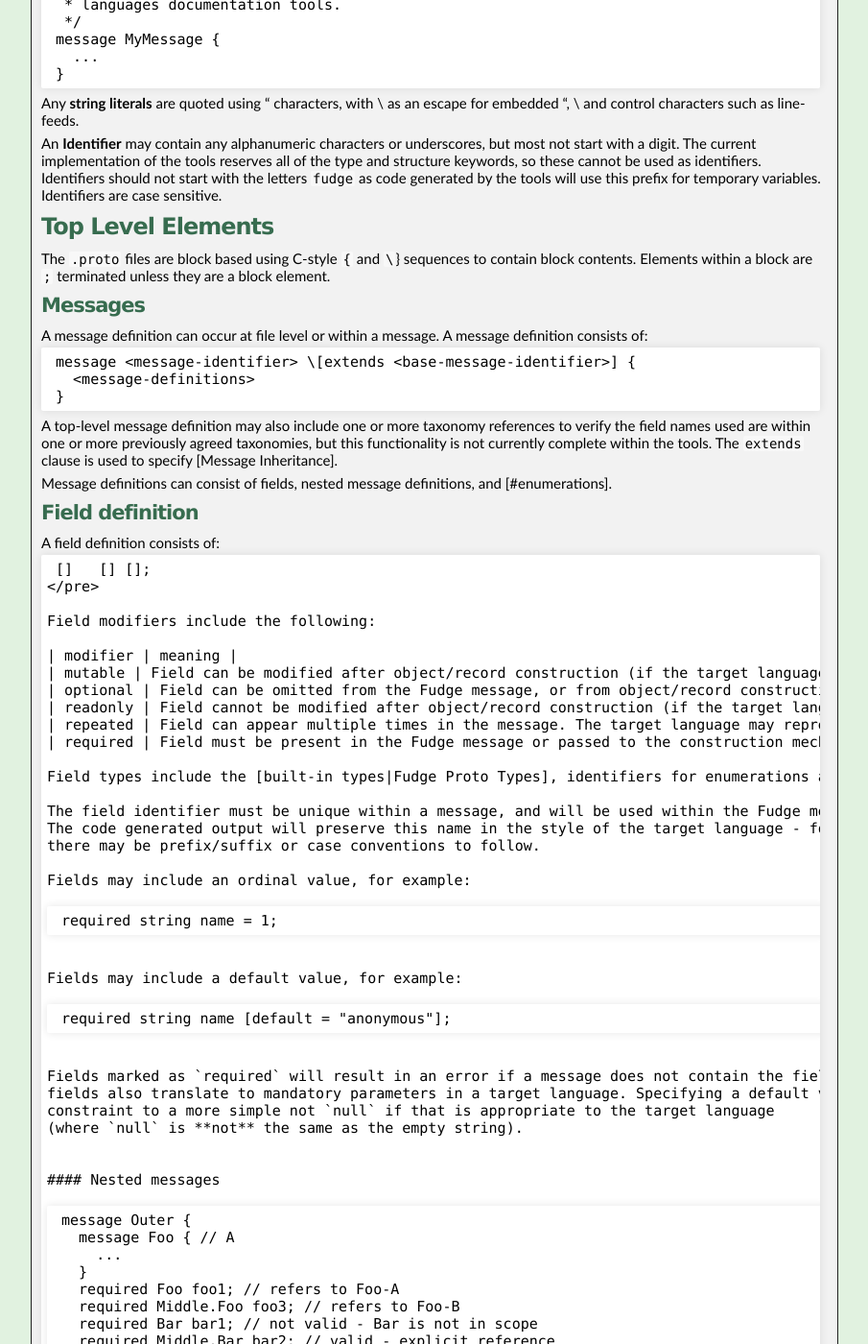
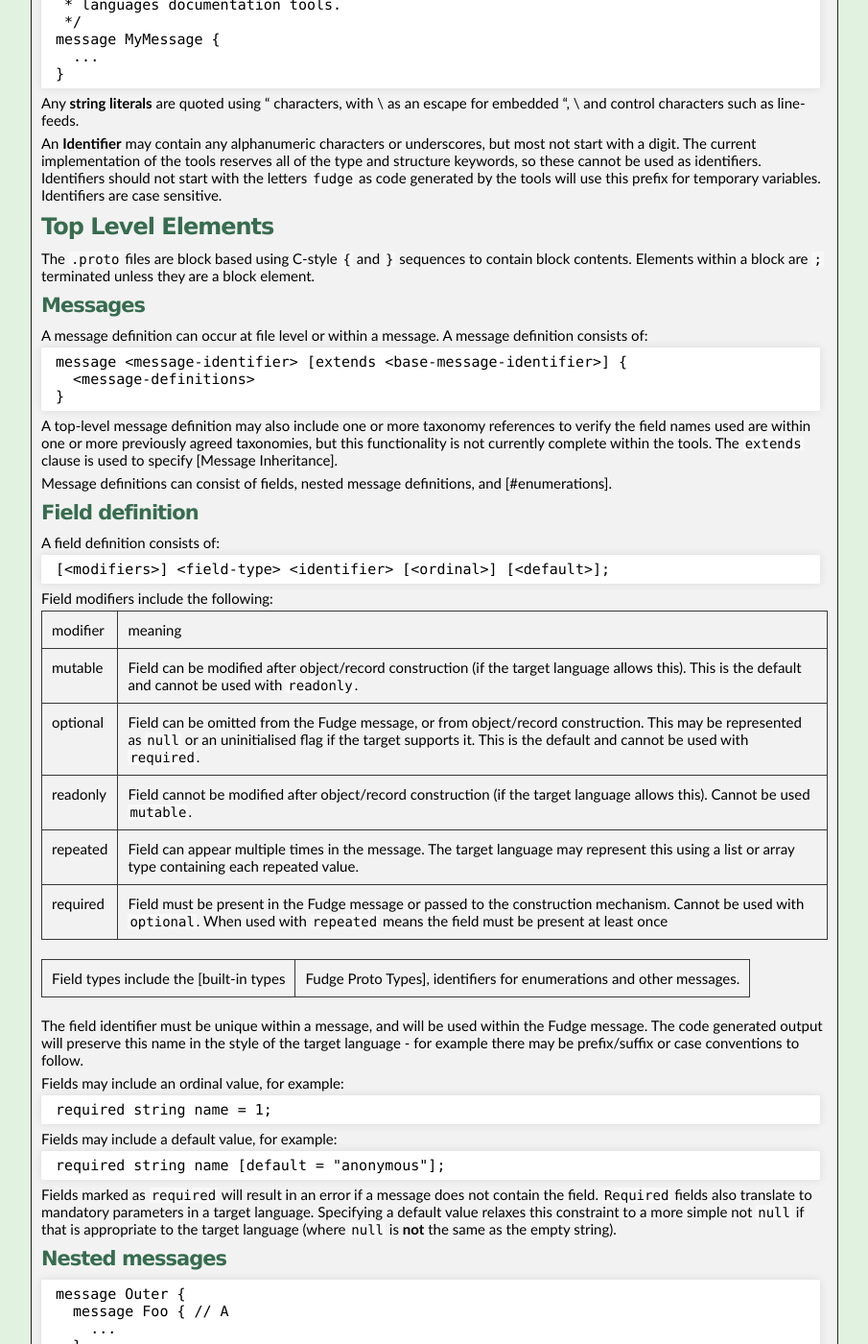
Before and after one commit to FudgeMsg/fudgemsg.github.io, a Jekyll site: the page built from docs/fudge-proto-syntax.md, in a window 1280 px wide and 1400 px high, scrolled down 411 px. Shown: the whole window at 96% size, without its empty margins (187-1092 px from the left). Built offline with Jekyll 4.4.1, drawn with Linux system fonts in a browser that asks for light colours; some of the changed text lies outside the part shown.

Commit message:
New version of website

```diff
--- a/docs/fudge-proto-syntax.md
+++ b/docs/fudge-proto-syntax.md
@@ -43,7 +43,7 @@ by the tools will use this prefix for temporary variables. Identifiers are case
 
 ### Top Level Elements
 
-The `.proto` files are block based using C-style `{` and `\`} sequences to contain block contents.
+The `.proto` files are block based using C-style `{` and `}` sequences to contain block contents.
 Elements within a block are `;` terminated unless they are a block element.
 
 
@@ -52,7 +52,7 @@ Elements within a block are `;` terminated unless they are a block element.
 A message definition can occur at file level or within a message. A message definition consists of:
 
 <pre>
- message &lt;message-identifier> \[extends &lt;base-message-identifier>] {
+ message &lt;message-identifier> [extends &lt;base-message-identifier>] {
    &lt;message-definitions>
  }
 </pre>
@@ -69,7 +69,7 @@ Message definitions can consist of fields, nested message definitions, and [#enu
 A field definition consists of:
 
 <pre>
- [<modifiers>] <field-type> <identifier> [<ordinal>] [<default>];
+ [&lt;modifiers>] &lt;field-type> &lt;identifier> [&lt;ordinal>] [&lt;default>];
 </pre>
 
 Field modifiers include the following:
@@ -142,8 +142,8 @@ for a given language. For example:
  message Foo {
    ... message definitions
 
-   binding <language-identifier> {
-     <option-identifier> <option-value>;
+   binding &lt;language-identifier> {
+     &lt;option-identifier> &lt;option-value>;
      ...
    }
  }
```
